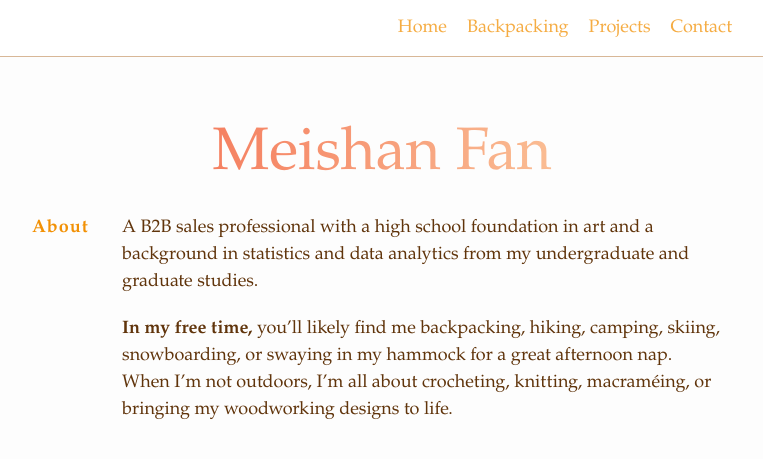
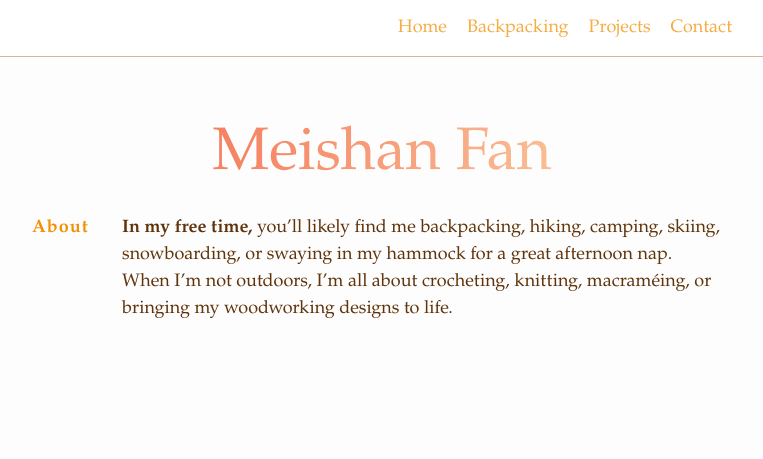
Before and after one commit to meiadvanture/myweb, a Jekyll site: the page built from index.md, in a window 1280 px wide. Shown: the top 459 px of the page, without its empty margins (258-1021 px from the left). Built offline with Jekyll 4.4.1, drawn with Linux system fonts in a browser that asks for light colours; nearby versions of some CDN libraries.

Commit message:
edited intro on home page

```diff
--- a/_includes/about-me.md
+++ b/_includes/about-me.md
@@ -1,4 +1,4 @@
-A B2B sales professional with a high school foundation in art and a background in statistics and data analytics from my undergraduate and graduate studies.
+<!-- A B2B sales professional with a high school foundation in art and a background in statistics and data analytics from my undergraduate and graduate studies. -->
 
 **In my free time,** you’ll likely find me backpacking, hiking, camping, skiing, snowboarding, or swaying in my hammock for a great afternoon nap.
 When I'm not outdoors, I’m all about crocheting, knitting, macraméing, or bringing my woodworking designs to life.
```
